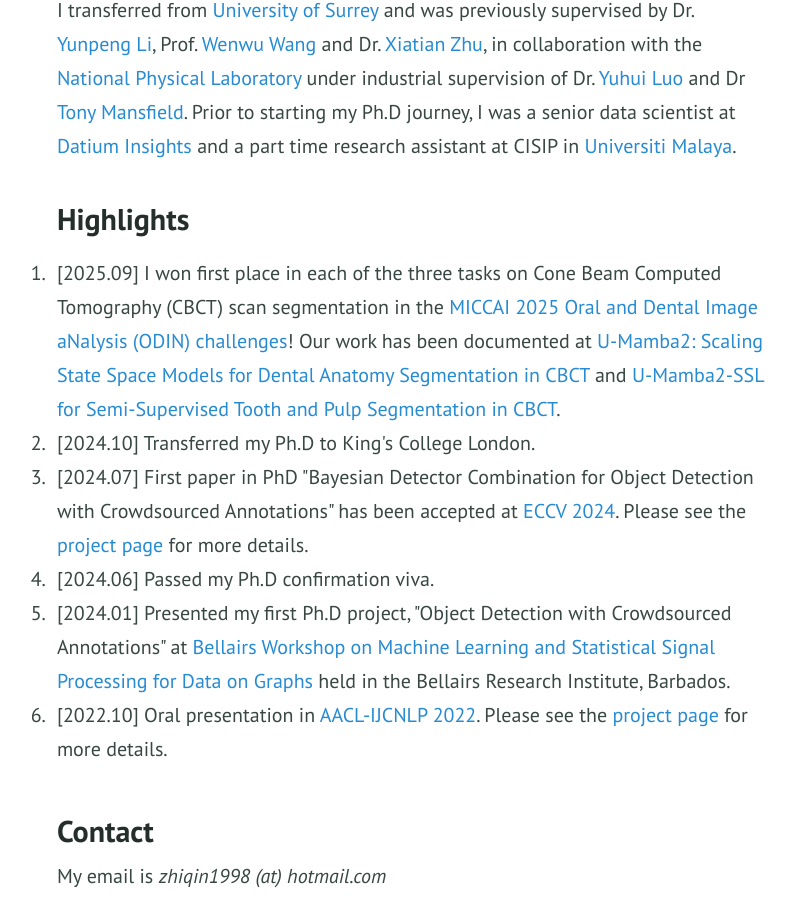
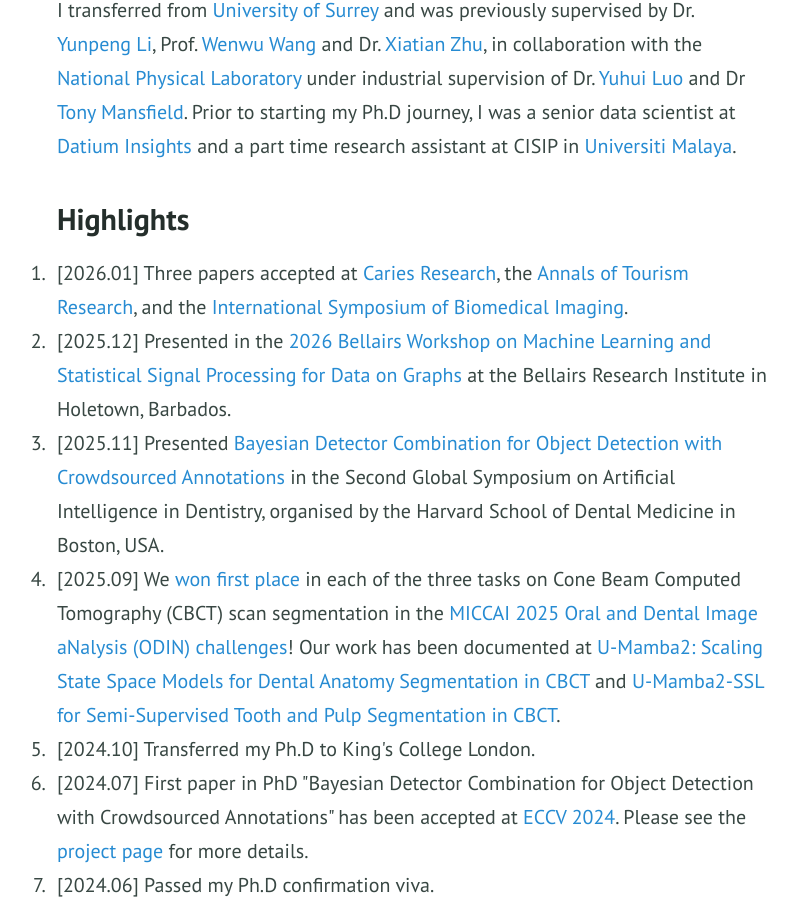
Before and after one commit to zhiqin1998/zhiqin1998.github.io, a Jekyll site: the page built from index.md, in a window 1280 px wide and 900 px high, scrolled down 683 px. Shown: the whole window, without its empty margins (226-1023 px from the left). Built offline with Jekyll 4.4.1, drawn with Linux system fonts in a browser that asks for light colours.

Commit message:
updated news

```diff
--- a/index.md
+++ b/index.md
@@ -29,10 +29,19 @@ I am a third year Ph.D student at [King's College London](https://www.kcl.ac.uk/
 I transferred from [University of Surrey](https://www.surrey.ac.uk/){:target="_blank"} and was previously supervised by Dr. [Yunpeng Li](https://www.surrey.ac.uk/people/yunpeng-li){:target="_blank"}, Prof. [Wenwu Wang](https://www.surrey.ac.uk/people/wenwu-wang){:target="_blank"} and Dr. [Xiatian Zhu](https://www.surrey.ac.uk/people/xiatian-zhu){:target="_blank"}, in collaboration with the [National Physical Laboratory](https://www.npl.co.uk/){:target="_blank"} under industrial supervision of Dr. [Yuhui Luo](https://ieeexplore.ieee.org/author/37274222400){:target="_blank"} and Dr [Tony Mansfield](https://scholar.google.com/citations?user=0RF3pxoAAAAJ){:target="_blank"}. Prior to starting my Ph.D journey, I was a senior data scientist at [Datium Insights](https://datiuminsights.com.au/){:target="_blank"} and a part time research assistant at CISIP in [Universiti Malaya](https://um.edu.my/){:target="_blank"}.
 
 ### Highlights
-<div style="display:flex;">
+<div>
   <ol>
     <li>
-      [2025.09] I won first place in each of the three tasks on Cone Beam Computed Tomography (CBCT) scan segmentation in the <a href="https://odin-workshops.org/2025/challenges.html" target="_blank">MICCAI 2025 Oral and Dental Image aNalysis (ODIN) challenges</a>! Our work has been documented at <a href="https://arxiv.org/pdf/2509.12069" target="_blank">U-Mamba2: Scaling State Space Models for Dental Anatomy Segmentation in CBCT</a> and <a href="https://arxiv.org/pdf/2509.20154" target="_blank">U-Mamba2-SSL for Semi-Supervised Tooth and Pulp Segmentation in CBCT</a>.
+      [2026.01] Three papers accepted at <a href="https://doi.org/10.1159/000550079" target="_blank">Caries Research</a>, the <a href="https://doi.org/10.1016/j.annals.2025.104099" target="_blank">Annals of Tourism Research</a>, and the <a href="https://arxiv.org/abs/2601.08797" target="_blank">International Symposium of Biomedical Imaging</a>.
+    </li>
+    <li>
+      [2025.12] Presented in the <a href="https://networks.lab.mcgill.ca/docs/events/bellair_workshop_2026/" target="_blank">2026 Bellairs Workshop on Machine Learning and Statistical Signal Processing for Data on Graphs</a> at the Bellairs Research Institute in Holetown, Barbados.
+    </li>
+    <li>
+      [2025.11] Presented <a href="https://arxiv.org/pdf/2407.07958" target="_blank">Bayesian Detector Combination for Object Detection with Crowdsourced Annotations</a> in the Second Global Symposium on Artificial Intelligence in Dentistry, organised by the Harvard School of Dental Medicine in Boston, USA.
+    </li>
+    <li>
+      [2025.09] We <a href="https://www.kcl.ac.uk/news/kings-phd-student-triumphs-at-prestigious-international-medical-imaging-conference" target="_blank">won first place</a> in each of the three tasks on Cone Beam Computed Tomography (CBCT) scan segmentation in the <a href="https://odin-workshops.org/2025/challenges.html" target="_blank">MICCAI 2025 Oral and Dental Image aNalysis (ODIN) challenges</a>! Our work has been documented at <a href="https://arxiv.org/pdf/2509.12069" target="_blank">U-Mamba2: Scaling State Space Models for Dental Anatomy Segmentation in CBCT</a> and <a href="https://arxiv.org/pdf/2509.20154" target="_blank">U-Mamba2-SSL for Semi-Supervised Tooth and Pulp Segmentation in CBCT</a>.
     </li>
     <li>
       [2024.10] Transferred my Ph.D to King's College London.
```
